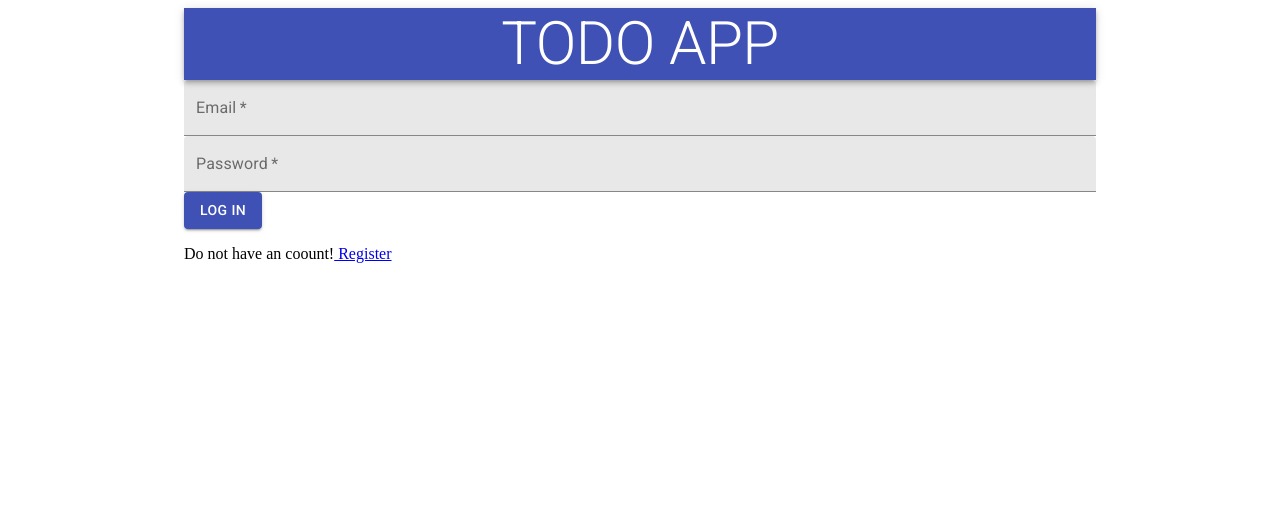
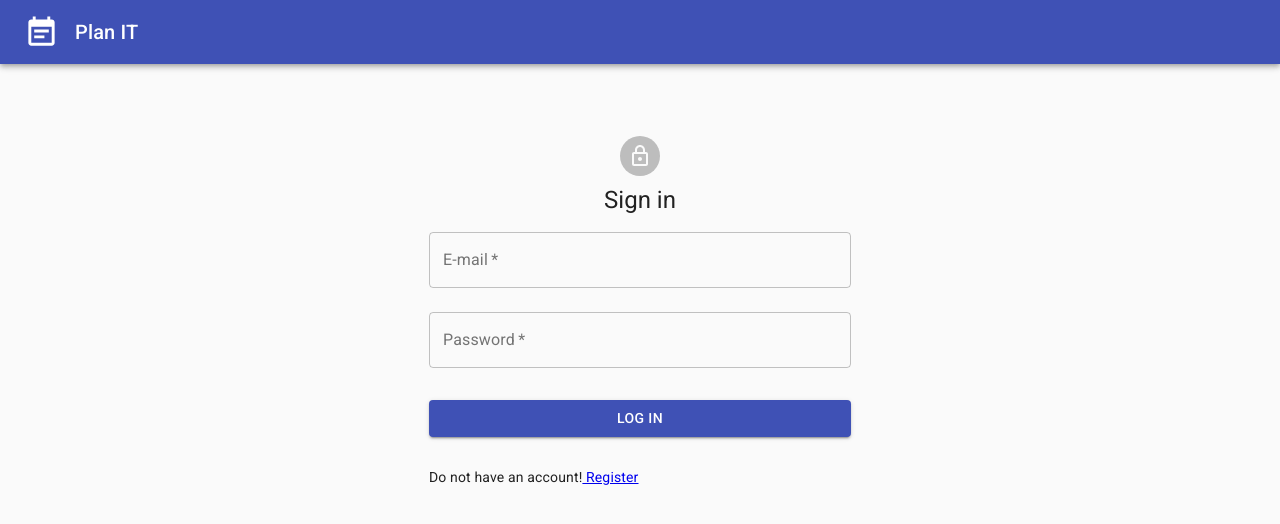
Before and after one commit to ushusdeepthi/mern_todo, a React (Create React App) app in the folder client/: page /login in a window 1280 px wide. Shown: the top 524 px of the page. Built offline with nearby package versions, Linux system fonts and the light colour scheme; the HTML template or start-up script is replaced by a standard one.

Commit message:
Add styling to Signin page

```diff
--- a/client/src/pages/Login.jsx
+++ b/client/src/pages/Login.jsx
@@ -1,9 +1,13 @@
 import React, {useState} from 'react'
-import {Link, useHistory} from 'react-router-dom'
-import { Container,AppBar,Typography, TextField, Button} from '@material-ui/core'
+import { Link, useHistory} from 'react-router-dom'
+import { Avatar,Container,AppBar,Typography, TextField, Button,Toolbar,CssBaseline,} from '@material-ui/core'
+import LockOutlinedIcon from '@material-ui/icons/LockOutlined';
+import EventNoteIcon from '@material-ui/icons/EventNote';
+import useStyles from '../styles/styles'
 import axios from "axios"
 
 export default function Login() {
+    const classes = useStyles()
     const history = useHistory()
     const apiUrl = "http://localhost:5000/api/login";
     const [email,setEmail] =useState('')
@@ -31,14 +35,29 @@ export default function Login() {
         }
         }
     return (
-        <Container maxWidth="md">
-            <AppBar position="static">
-                <Typography variant="h2" align="center">TODO APP</Typography>
+        <>
+            <CssBaseline />
+            <AppBar position="relative">
+                <Toolbar>
+                    <EventNoteIcon className= {classes.icon} fontSize="large"/>
+                    <Typography variant="h6">Plan IT</Typography>
+                </Toolbar>
             </AppBar>
+
+            <Container className={classes.form} maxWidth ="md" component="main">
+                <div className={classes.paper}>
+
+            <Avatar className={classes.avatar}>
+          <LockOutlinedIcon />
+        </Avatar>
+        <Typography component="h1" variant="h5">
+          Sign in
+        </Typography>
                 <form  onSubmit={handleSubmit}>
                     <TextField
-                    label="Email"
-                    variant="filled"
+                        label="E-mail"
+                        variant="outlined"
+                        margin="normal"
                         type="email"
                         required
                         fullWidth
@@ -46,8 +65,9 @@ export default function Login() {
                         onChange={e => setEmail(e.target.value)}
                     />
                     <TextField
+                        variant="outlined"
+                        margin="normal"
                         label="Password"
-                    variant="filled"
                         type="password"
                         required
                         fullWidth
@@ -55,14 +75,16 @@ export default function Login() {
                         onChange={e => setPassword(e.target.value)}
                     />
                     <div>
-                    <Button type="submit" variant="contained" color="primary">
+                        <Button type="submit" fullWidth variant="contained" color="primary" className={classes.submit}>
                         Log in
                         </Button>
-                    <p>Do not have an coount!
+                        <p>Do not have an account!
                             <Link to="/register"> Register </Link>
                         </p>
                     </div>
                 </form>
+                 </div>
             </Container>
+            </>
     )
 }
--- a/client/src/styles/styles.js
+++ b/client/src/styles/styles.js
@@ -32,7 +32,24 @@ const useStyles = makeStyles((theme)=>({
     left: '5%',
     textAlign: 'center',
 
-  }
+  },
+  paper: {
+    marginTop: theme.spacing(8),
+    display: 'flex',
+    flexDirection: 'column',
+    alignItems: 'center',
+  },
+  avatar: {
+    margin: theme.spacing(1),
+    backgroundColor: theme.palette.secondary,
+  },
+  form: {
+    width: '100%', // Fix IE 11 issue.
+    marginTop: theme.spacing(1),
+  },
+  submit: {
+    margin: theme.spacing(3, 0, 2),
+  },
 }))
 
 export default useStyles;
```
Lines whose indentation alone changed are shown as unchanged.
